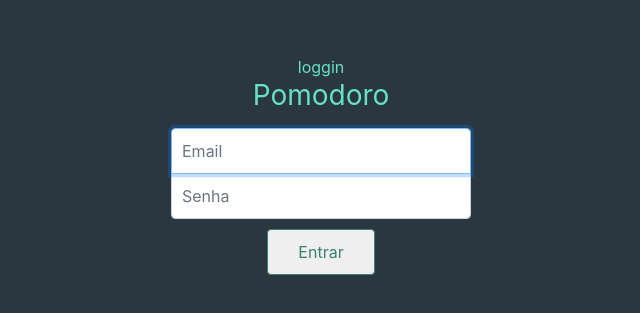
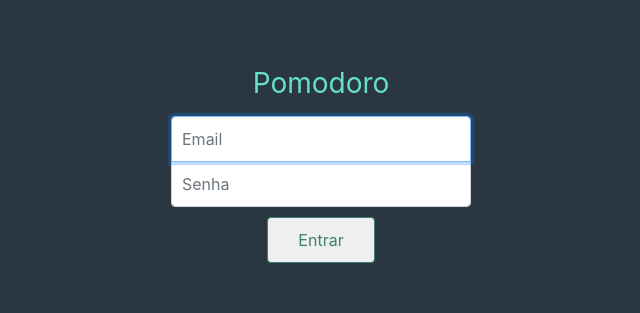
Before and after one commit to erisonalexandre/pomodoro-equipe-front, a Nuxt app: page /login in a window 1280 px wide. Shown: the part 235-548 px from the top of the page, without its empty margins (319-959 px from the left). Built offline with nearby package versions, Linux system fonts and the light colour scheme; what vuefire would draw is missing.

Commit message:
removendo texto errado

```diff
--- a/pages/login.vue
+++ b/pages/login.vue
@@ -1,7 +1,6 @@
 <template>
   <div class="text-center" id="body">
     <form class="form-signin" @submit.prevent="userLogin">
-      loggin
       <h1 class="h3 mb-3 font-weight-normal">Pomodoro</h1>
       <label for="inputEmail" class="sr-only">Email</label>
       <input type="email" id="inputEmail" class="form-control" placeholder="Email" required autofocus v-model="login.email" />
```
